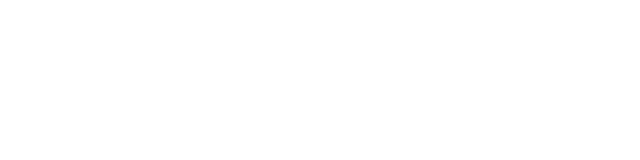
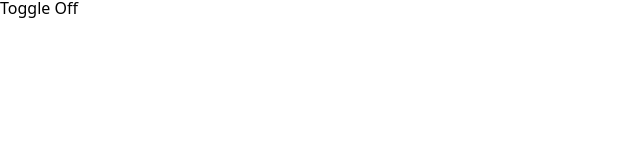
Before and after one commit to tranvid25/React-Basic, a React (Vite) app: page / in a window 1280 px wide. Shown: the top 160 px of the page, without its empty margins (0-640 px from the left). Built offline with nearby package versions, Linux system fonts and the light colour scheme.

Commit message:
useState2

```diff
--- a/src/components/state/Toggle.jsx
+++ b/src/components/state/Toggle.jsx
@@ -1,4 +1,4 @@
-import React,{useState} from 'react';
+import React, { useState } from "react";
 
 // stateless functional component:component nhưng không sử dụng state
 //stateful functional component:component có sử dụng state
@@ -12,17 +12,18 @@
 //         </div>
 //     )
 // }//statefull
-function Toggle(){
-    //1.enabling state:useState(initialize value)
-    //2.initialize state:useState(false)
-    //3.reading state:
-    //4.update state
-    const array=useState(false);
-    console.log(array);
-    const [a,b]=[1,2];
-    console.log(a,b);
-    const [on,setOn]=useState(false);
-    console.log(on,setOn);
-    return <div className="toggle"></div>;
+function Toggle() {
+  //1.enabling state:useState(initialize value)
+  //2.initialize state:useState(false)
+  //3.reading state:
+  //4.update state
+  //initializ value:boolean(true,false)
+  const [on, setOn] = useState(false);
+  console.log(on);
+  return (
+    <div className="toggle" onClick={() => setOn(true)}>
+      Toggle {on ? "On" : "Off"}
+    </div>
+  );
 }
 export default Toggle;
```
